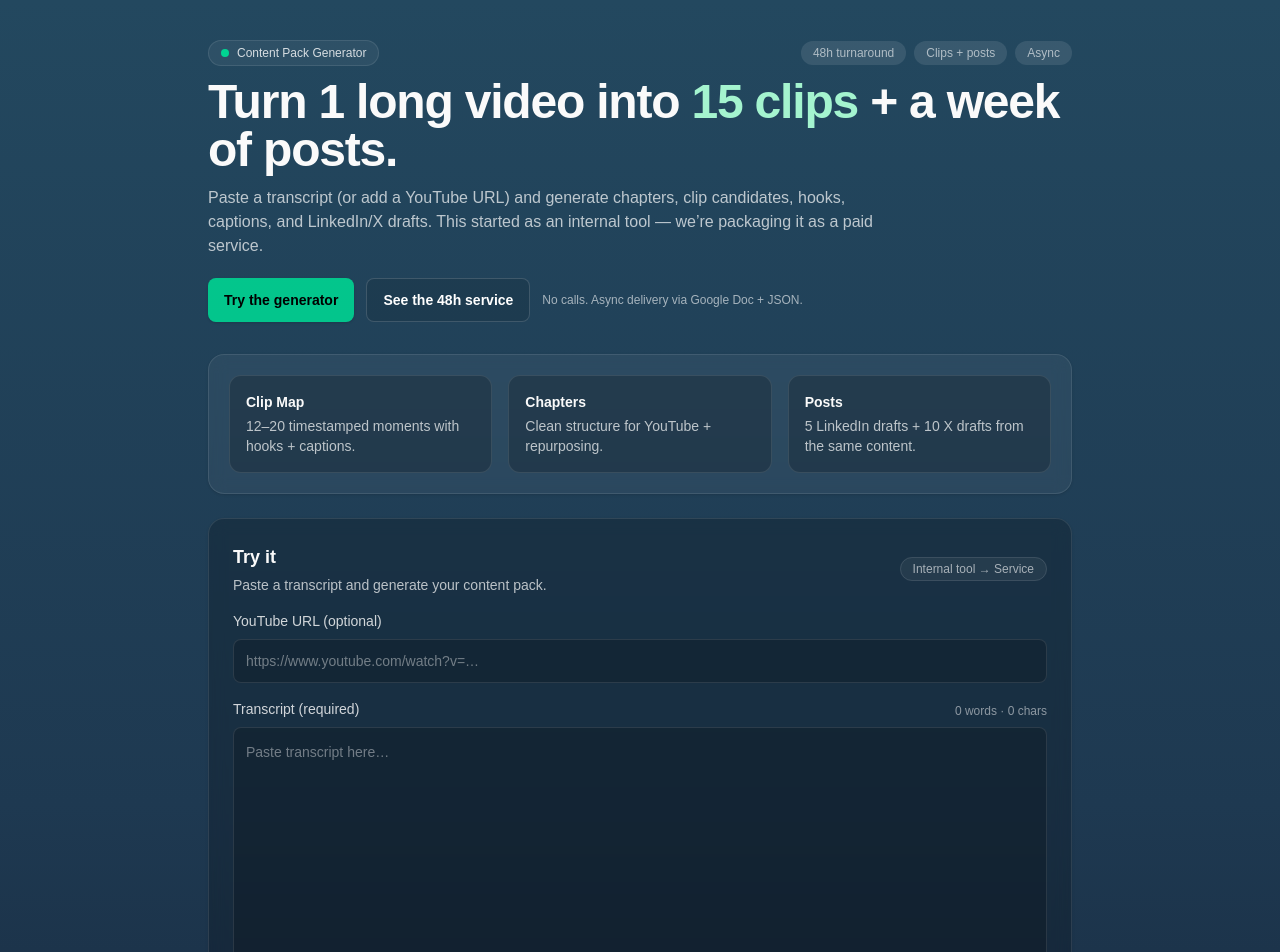
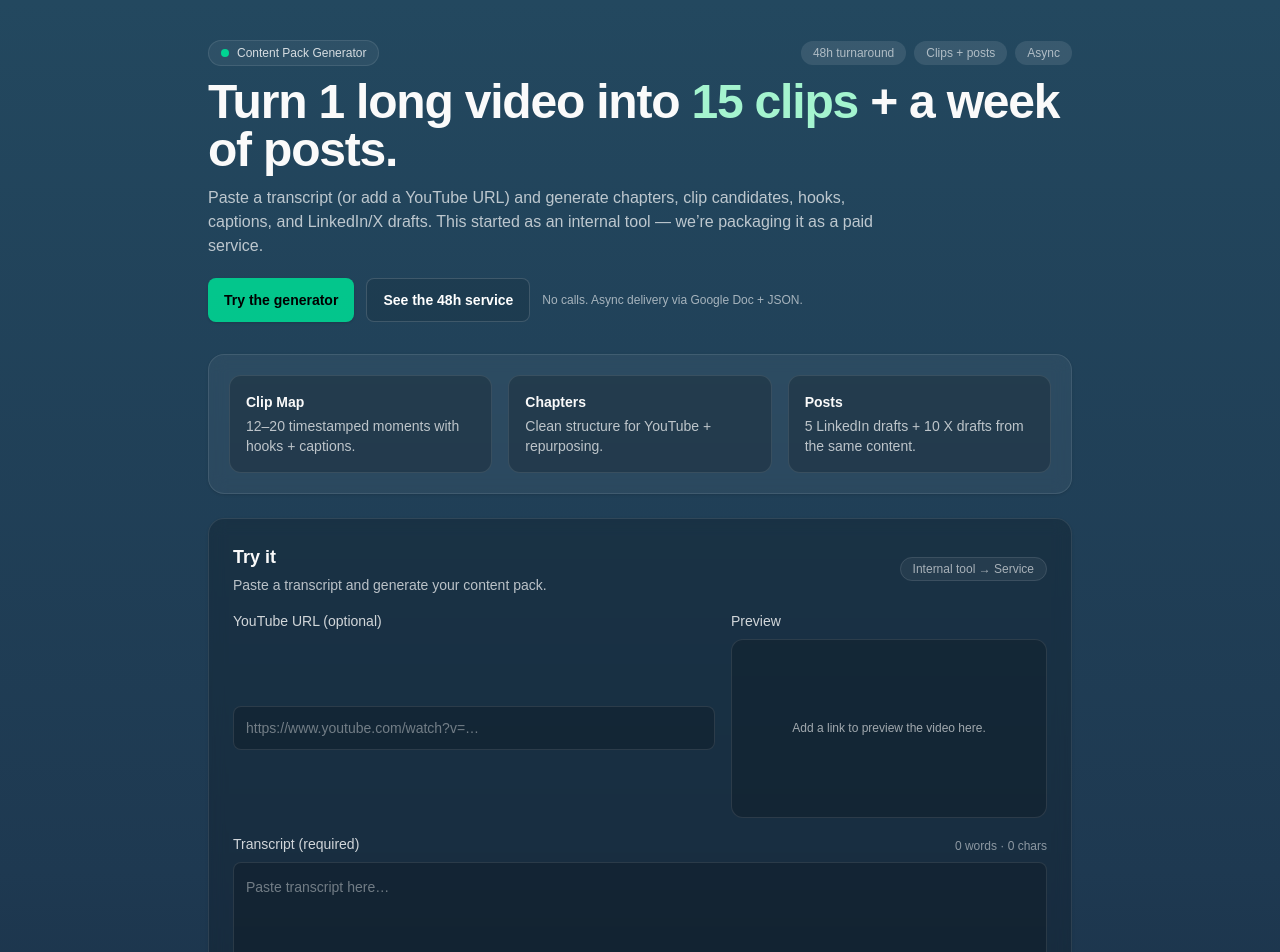
Before and after one commit to semosem/media-clipper, a Next.js app: page / in a window 1280 px wide. Shown: the top 952 px of the page. Built offline with nearby package versions, Linux system fonts and the light colour scheme.

Commit message:
video-clipper: add YouTube preview embed when URL is pasted

```diff
--- a/src/app/page.tsx
+++ b/src/app/page.tsx
@@ -1,6 +1,28 @@
 "use client";
 
 import { useMemo, useState } from "react";
+
+function getYouTubeId(raw: string): string | null {
+  try {
+    const u = new URL(raw);
+    if (u.hostname.includes("youtu.be")) {
+      const id = u.pathname.replace("/", "").trim();
+      return id || null;
+    }
+    if (u.hostname.includes("youtube.com")) {
+      const v = u.searchParams.get("v");
+      if (v) return v;
+      // /shorts/<id> or /embed/<id>
+      const parts = u.pathname.split("/").filter(Boolean);
+      const idx = parts.findIndex((p) => p === "shorts" || p === "embed");
+      if (idx >= 0 && parts[idx + 1]) return parts[idx + 1];
+    }
+    return null;
+  } catch {
+    return null;
+  }
+}
+
 
 type Pack = {
   title?: string;
@@ -22,6 +44,8 @@ export default function Home() {
     const words = transcript.trim() ? transcript.trim().split(/\s+/).length : 0;
     return { chars, words };
   }, [transcript]);
+
+  const youtubeId = useMemo(() => getYouTubeId(url.trim()), [url]);
 
   async function onGenerate() {
     setLoading(true);
@@ -130,7 +154,8 @@ export default function Home() {
                 </div>
               </div>
 
-              <label className="grid gap-2">
+              <div className="grid gap-4 md:grid-cols-5">
+                <label className="grid gap-2 md:col-span-3">
                   <span className="text-sm font-medium text-white/80">YouTube URL (optional)</span>
                   <input
                     className="h-11 rounded-lg border border-white/10 bg-black/20 px-3 text-sm text-white placeholder:text-white/40 outline-none focus:ring-2 focus:ring-emerald-300/40"
@@ -139,6 +164,32 @@ export default function Home() {
                     onChange={(e) => setUrl(e.target.value)}
                   />
                 </label>
+
+                <div className="md:col-span-2">
+                  <div className="text-sm font-medium text-white/80">Preview</div>
+                  <div className="mt-2 overflow-hidden rounded-xl border border-white/10 bg-black/20">
+                    {youtubeId ? (
+                      <div className="aspect-video">
+                        <iframe
+                          className="h-full w-full"
+                          src={`https://www.youtube-nocookie.com/embed/${youtubeId}`}
+                          title="YouTube preview"
+                          allow="accelerometer; autoplay; clipboard-write; encrypted-media; gyroscope; picture-in-picture; web-share"
+                          allowFullScreen
+                        />
+                      </div>
+                    ) : url.trim() ? (
+                      <div className="flex aspect-video items-center justify-center p-4 text-center text-xs text-white/60">
+                        Paste a valid YouTube link to show a preview.
+                      </div>
+                    ) : (
+                      <div className="flex aspect-video items-center justify-center p-4 text-center text-xs text-white/60">
+                        Add a link to preview the video here.
+                      </div>
+                    )}
+                  </div>
+                </div>
+              </div>
 
               <label className="grid gap-2">
                 <div className="flex items-end justify-between gap-4">
```
Lines whose indentation alone changed are shown as unchanged.
